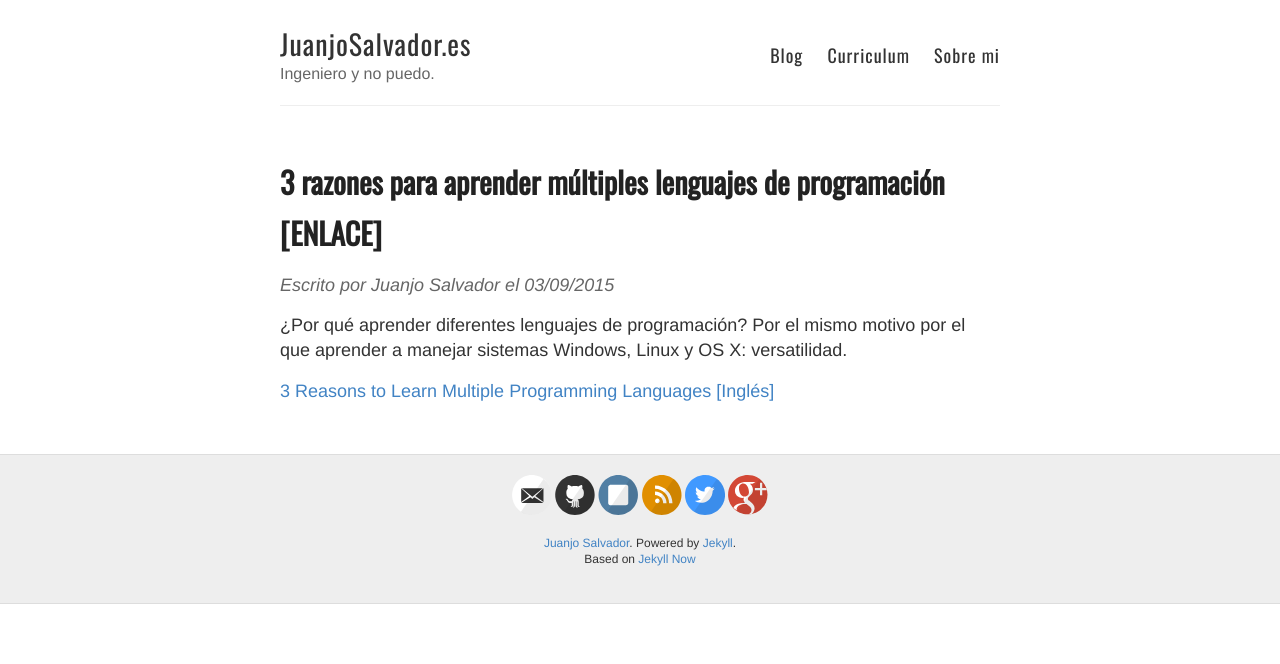
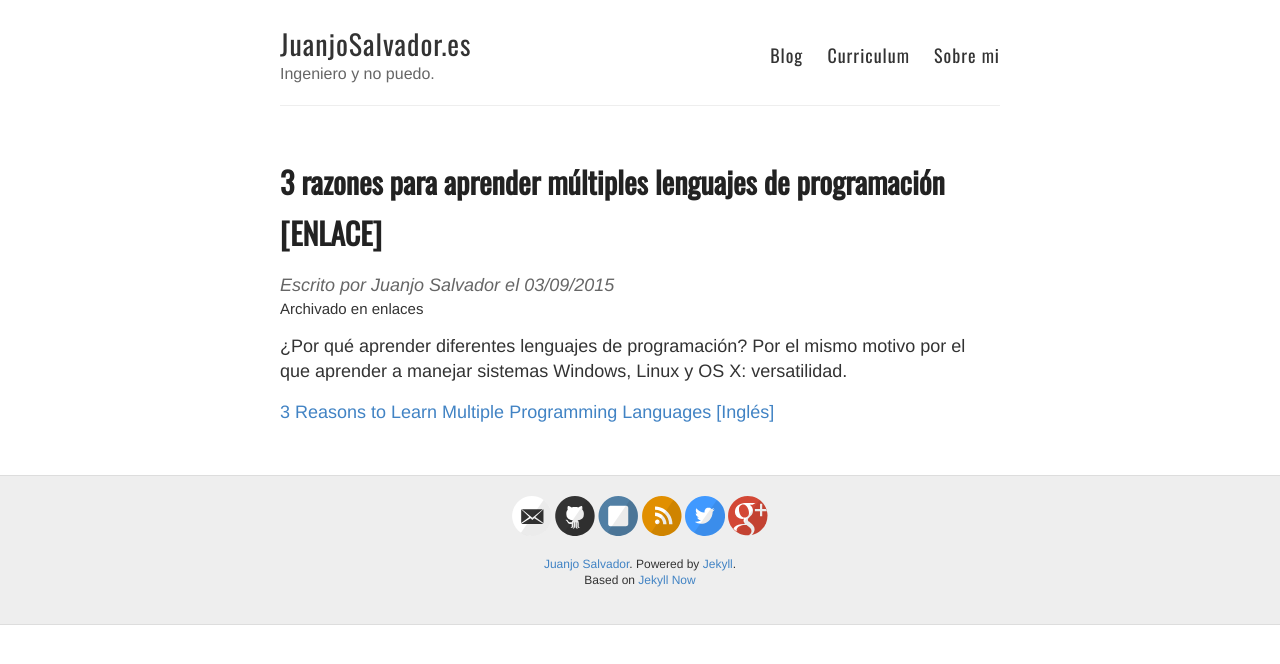
Before and after one commit to JuanjoSalvador/blog, a Jekyll site: the page built from _posts/2015-09-03-3-razones-para-aprender-múltiples-lenguajes-de-programacion.md, in a window 1280 px wide. Shown: the top 664 px of the page. Built offline with Jekyll 4.4.1, drawn with Linux system fonts in a browser that asks for light colours; Markdown is read by kramdown in place of the engine named in the settings; comment, search, counter and statistics services are not loaded.

Commit message:
Update post.html

```diff
--- a/_layouts/post.html
+++ b/_layouts/post.html
@@ -9,6 +9,10 @@ layout: default
     Escrito por Juanjo Salvador el {{ page.date | date: "%d/%m/%Y" }}
   </div>
 
+  <div class="cat">
+    Archivado en {{ page.categories }}
+  </div>
+
   <div class="entry">
     {{ content }}
   </div>
```
